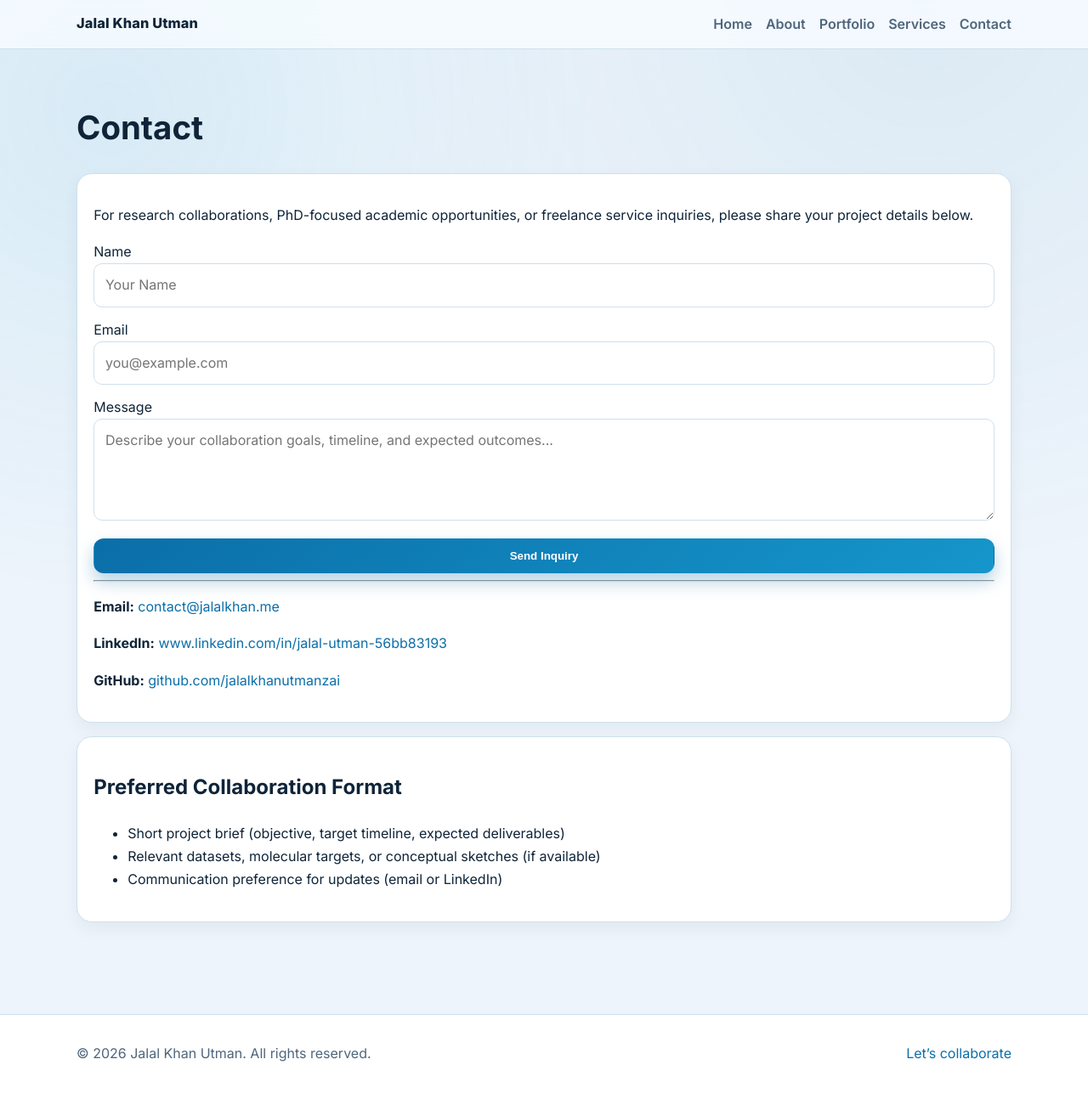
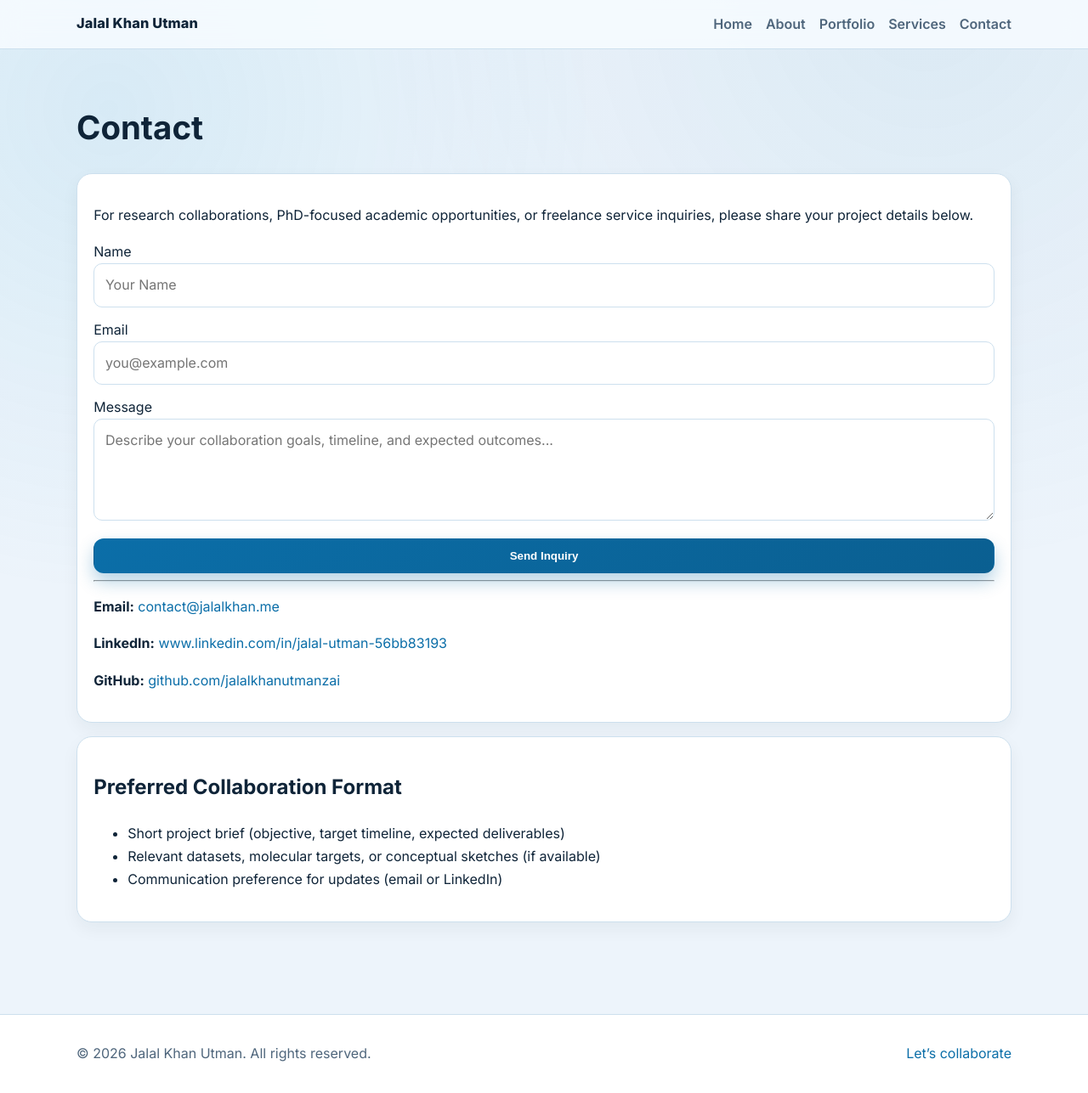
Before and after one commit to jalalkhanutmanzai/jalalkhanutmanzai.github.io, a Jekyll site: the page built from contact.md, in a window 1280 px wide and 1287 px high. Shown: the whole window at 85% size. Built offline with Jekyll 4.4.1, drawn with Linux system fonts in a browser that asks for light colours.

Commit message:
Adjust CTA gradient for stronger text contrast
Agent-Logs-Url: https://github.com/jalalkhanutmanzai/jalalkhanutmanzai.github.io/sessions/c13b4add-5b08-4ec8-bac1-3c45cbaf3efc

Co-authored-by: jalalkhanutmanzai <259059092+jalalkhanutmanzai@users.noreply.github.com>

```diff
--- a/assets/css/style.scss
+++ b/assets/css/style.scss
@@ -7,7 +7,7 @@
   --text: #0f2438;
   --muted: #4f667c;
   --accent: #0b6ea8;
-  --accent-2: #1596cb;
+  --accent-2: #0a5f91;
   --accent-dark: #08517e;
   --accent-weak: #dff1fb;
   --accent-ink: #0f4466;
```
